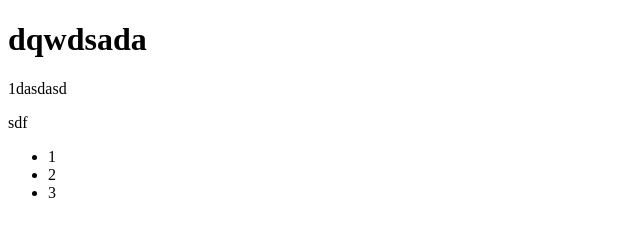
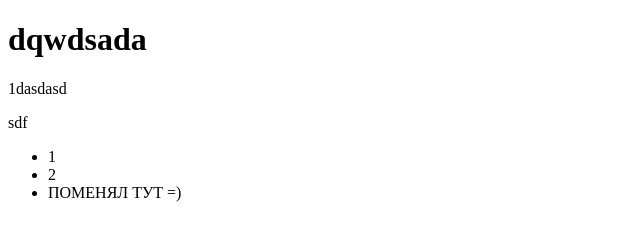
Before and after one commit to yuriy0790/updatetest, a plain HTML site: page index.html in a window 1280 px wide. Shown: the whole page, without its empty margins (0-640 px from the left). Drawn offline with Linux system fonts and the light colour scheme.

Commit message:
fix: update text

```diff
--- a/index.html
+++ b/index.html
@@ -13,7 +13,7 @@
     <ul>
       <li>1</li>
       <li>2</li>
-      <li>3</li>
+      <li>ПОМЕНЯЛ ТУТ =) </li>
     </ul>
   </body>
 </html>
```
